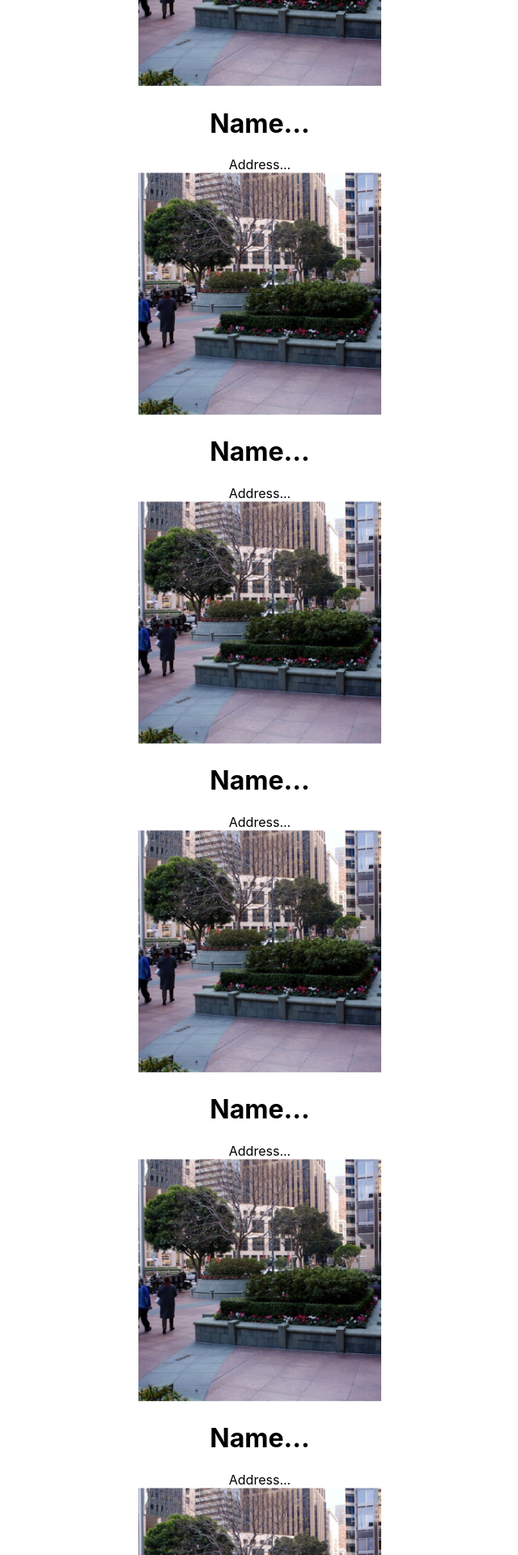
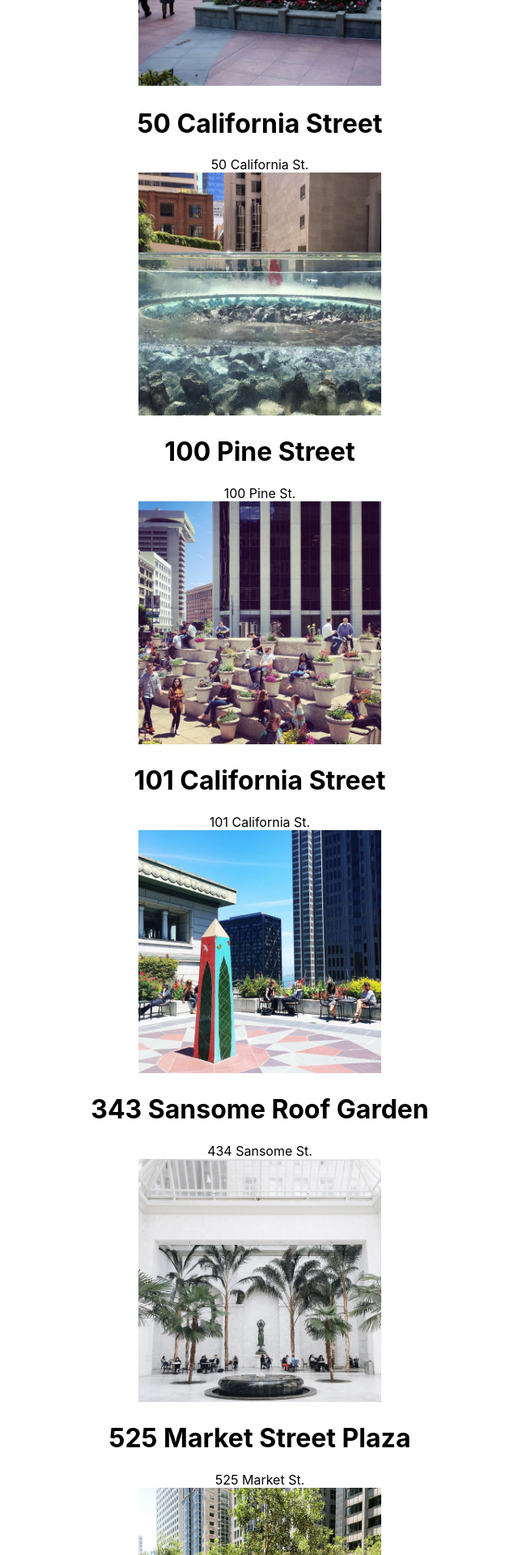
Before and after one commit to VenturingGuy/react-project, a React (Create React App) app: page / in a window 1280 px wide. Shown: the part 380-2300 px from the top of the page at 81% size, without its empty margins (319-959 px from the left). Built offline with nearby package versions, Linux system fonts and the light colour scheme.

Commit message:
content component built

```diff
--- a/src/POPOSList.js
+++ b/src/POPOSList.js
@@ -5,13 +5,37 @@ import POPOSSpace from './POPOSSpace';
 
 function POPOSList() {
     return (
-        <div>
-            <POPOSSpace />
-            <POPOSSpace />
-            <POPOSSpace />
-            <POPOSSpace />
-            <POPOSSpace />
-            <POPOSSpace />
+        <div className="POPOSList">
+            <POPOSSpace
+            name="50 California Street"
+            address="50 California St."
+            image="50-california-st.jpg"
+            />
+            <POPOSSpace
+            name="100 Pine Street"
+            address="100 Pine St."
+            image="100-pine.jpg"
+            />
+            <POPOSSpace
+            name="101 California Street"
+            address="101 California St."
+            image="101-california.jpg"
+            />
+            <POPOSSpace
+            name="343 Sansome Roof Garden"
+            address="434 Sansome St."
+            image="343-sansome-roof-garden.jpg"
+            />
+            <POPOSSpace
+            name="525 Market Street Plaza"
+            address="525 Market St."
+            image="525-market-street-plaza.jpg"
+            />
+            <POPOSSpace
+            name="555 California Street"
+            address="555 California St."
+            image="555-california.jpg"
+            />
         </div>
     )
 }
--- a/src/POPOSSpace.js
+++ b/src/POPOSSpace.js
@@ -3,16 +3,17 @@
 import React from 'react'
 import logo from './logo.svg'
 
-function POPOSSpace() {
+function POPOSSpace(props) {
+    const { name, image, address } = props
     return (
         <div>
-            <img src={`${process.env.PUBLIC_URL}images/50-california-st.jpg`}
+            <img src={`${process.env.PUBLIC_URL}images/${image}`}
             width="300"
             height="300"
             alt="50 California St."
             />
-            <h1>Name...</h1>
-            <div>Address...</div>
+            <h1>{name}</h1>
+            <div>{address}</div>
         </div>
     )
 }
```
